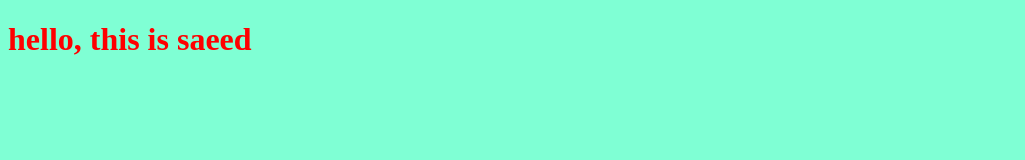
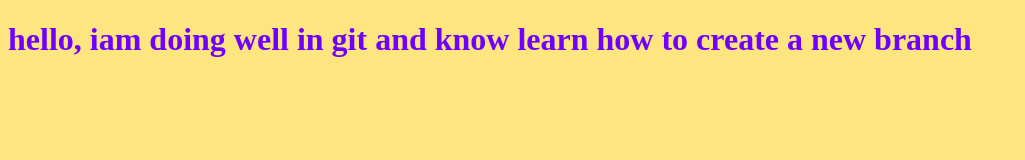
Before and after one commit to engsac11d/my-project, a plain HTML site: page index.html in a window 1280 px wide. Shown: the whole page, without its empty margins (0-1025 px from the left). Drawn offline with Linux system fonts and the light colour scheme.

Commit message:
change the project with a branch taht is new

```diff
--- a/index.html
+++ b/index.html
@@ -8,7 +8,7 @@
     <link rel="stylesheet" href="style.css"
 </head>
 <body>
-    <h1> hello,   this is saeed </h1>
+    <h1> hello, iam doing well in git and know learn how to create a new branch </h1>
     <script src="app.js"></script>
 </body>
 </html>
--- a/style.css
+++ b/style.css
@@ -1,6 +1,6 @@
 h1{
-    color:red;
+    color:rgb(111, 0, 255);
 }
 body{
-    background-color: aquamarine;
+    background-color: rgb(255, 229, 127);
 }
```
